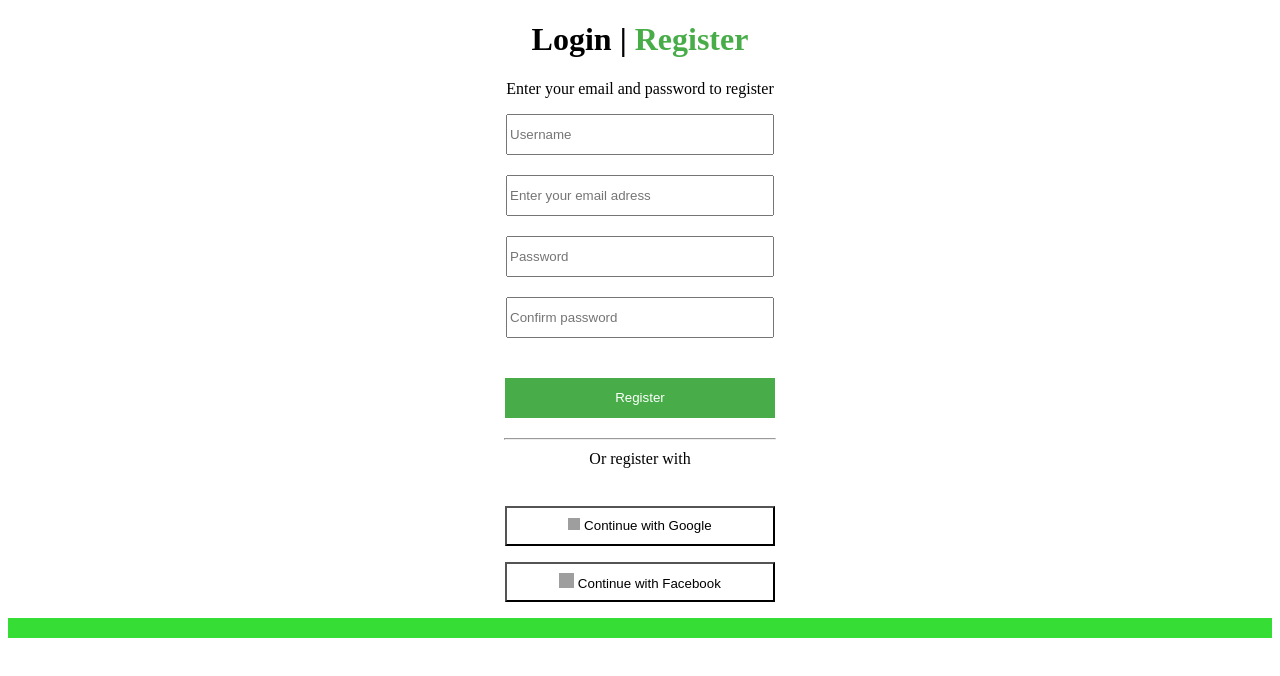
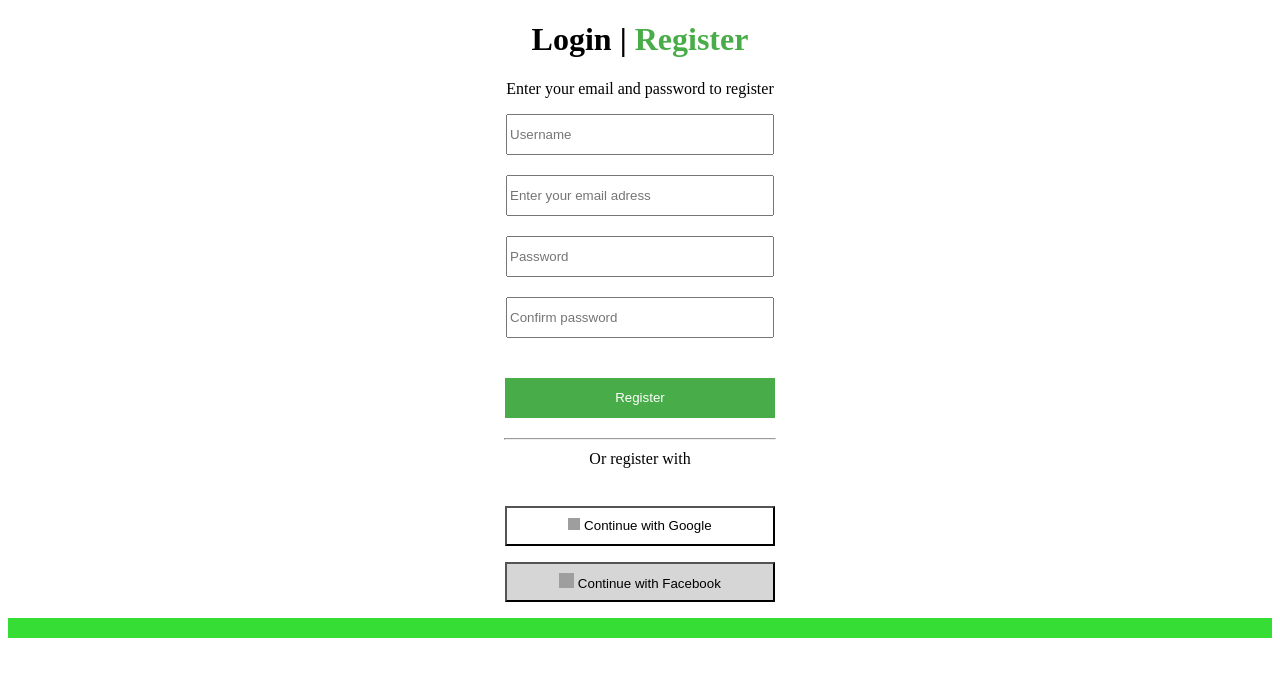
Before and after one commit to MaksonCompany/Homework5, a plain HTML site: page index.html in a window 1280 px wide. Drawn offline with Linux system fonts and the light colour scheme; grey boxes are pictures that could not be loaded.

Commit message:
homeworktest2

```diff
--- a/index.html
+++ b/index.html
@@ -37,7 +37,7 @@
                 src="https://upload.wikimedia.org/wikipedia/commons/thumb/c/c1/Google_%22G%22_logo.svg/1200px-Google_%22G%22_logo.svg.png"
                 alt="Googlelogo"> Continue with
             Google</button></p></center>
-   <center> <p> <button style="width: 270px;height: 40px;background-color: white;"> <img style="height: 15px; width: 15px;"
+   <center> <p> <button style="width: 270px;height: 40px;background-color: rgb(214, 214, 214);"> <img style="height: 15px; width: 15px;"
                 src="https://gallerypng.com/wp-content/uploads/2024/05/facebook-logo-png-image.png" alt="Facebooklogo"> Continue
             with Facebook</button></p></center>
             <div style="background-color: rgb(53, 221, 53);height: 20px;; width: 100%;;"></div>
```
